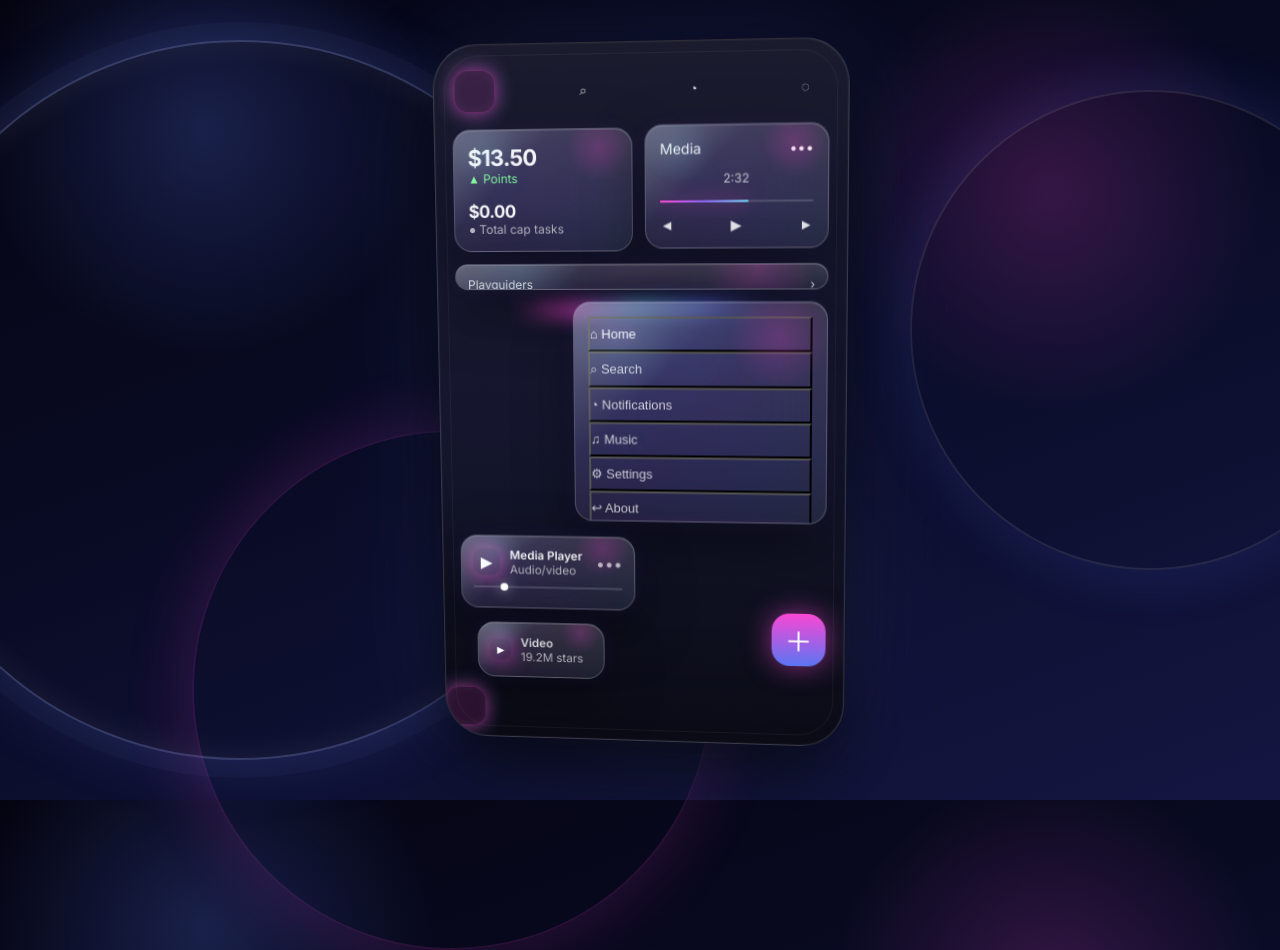
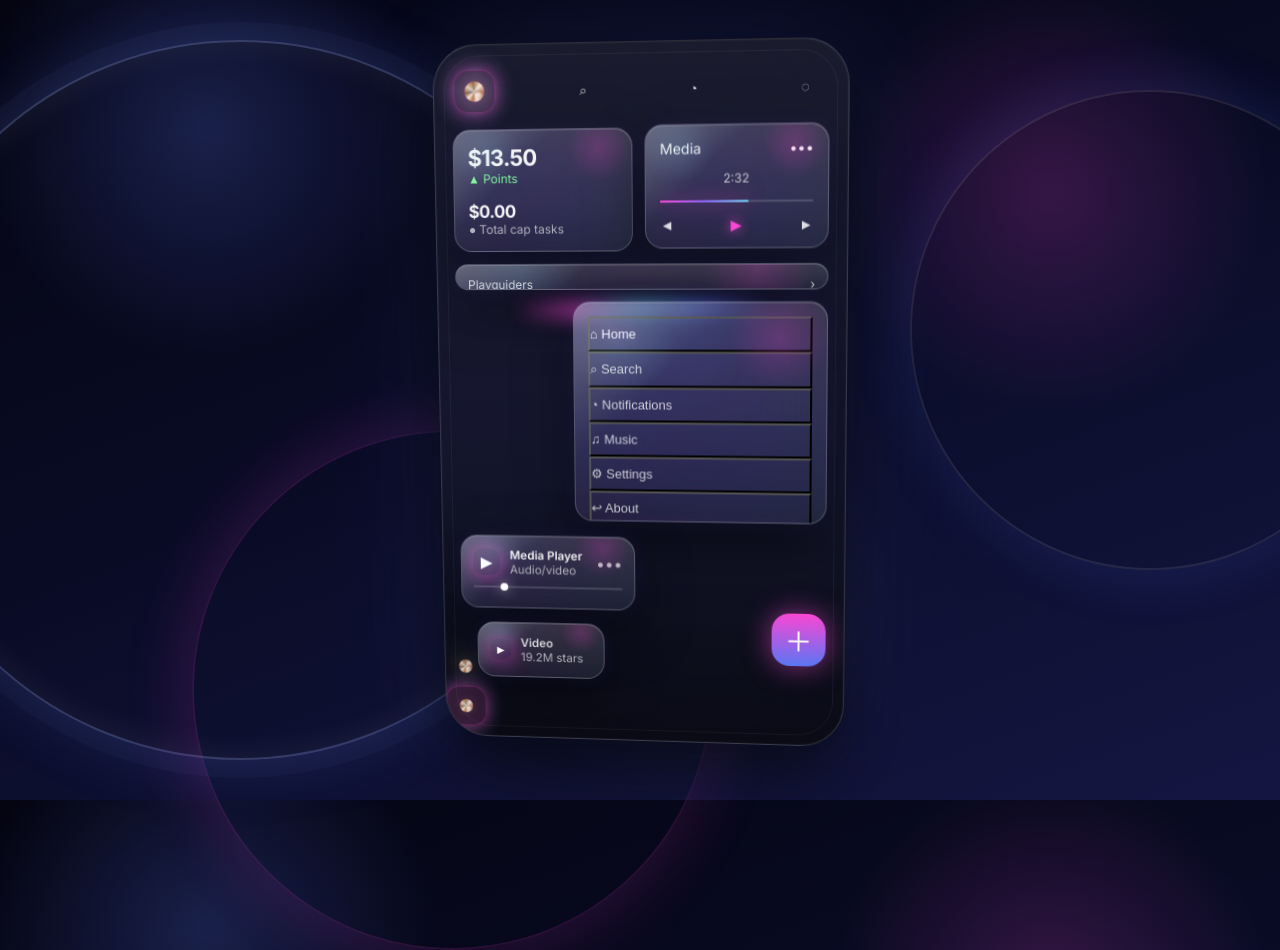
Before and after one commit to Simono-lab/Glass-app, a plain HTML site: page index.html in a window 1280 px wide. Shown: the top 950 px of the page. Drawn offline with nearby package versions, Linux system fonts and the light colour scheme.

Commit message:
Update style.css

```diff
--- a/style.css
+++ b/style.css
@@ -6,10 +6,11 @@
   --cyan:#7adfff;
   --violet:#8f6bff;
   --pink:#ff49d8;
+  --copper1:#7b4a2f;
+  --copper2:#d7a17c;
+  --copper3:#f4dfcf;
   --text:rgba(255,255,255,.95);
   --muted:rgba(255,255,255,.64);
-  --glass:rgba(255,255,255,.08);
-  --border:rgba(255,255,255,.18);
 }
 
 *{box-sizing:border-box}
@@ -38,7 +39,6 @@ body{
   position:absolute;
   border-radius:50%;
   pointer-events:none;
-  filter:blur(.5px);
   opacity:.95;
 }
 .orb1{
@@ -135,19 +135,10 @@ body{
   padding:16px 18px 86px;
 }
 
-.panel{
-  display:none;
-  height:100%;
-  flex-direction:column;
-  gap:12px;
-}
+.panel{display:none;height:100%;flex-direction:column;gap:12px}
 .panel.active{display:flex}
 
-.row{
-  display:grid;
-  grid-template-columns:1fr 1fr;
-  gap:12px;
-}
+.row{display:grid;grid-template-columns:1fr 1fr;gap:12px}
 
 .glass{
   position:relative;
@@ -185,13 +176,8 @@ body{
 .spacer{height:12px}
 .small-big{font-size:17px;margin-top:3px}
 
-.media,.mini,.menu{
-  animation:float 4s ease-in-out infinite;
-}
-@keyframes float{
-  0%,100%{transform:translateY(0)}
-  50%{transform:translateY(-5px)}
-}
+.media,.mini,.menu{animation:float 4s ease-in-out infinite}
+@keyframes float{0%,100%{transform:translateY(0)}50%{transform:translateY(-5px)}}
 
 .media{display:flex;flex-direction:column;justify-content:space-between}
 .title{display:flex;justify-content:space-between;align-items:center;font-size:14px}
@@ -205,6 +191,7 @@ body{
   box-shadow:0 0 18px rgba(255,73,216,.82);
 }
 .controls{display:flex;justify-content:space-between;align-items:center;color:rgba(255,255,255,.86);font-size:14px}
+.play{color:#ff49d8;text-shadow:0 0 12px rgba(255,73,216,.9)}
 
 .chips{padding:12px}
 .chips .header{display:flex;justify-content:space-between;align-items:center;font-size:12px;color:rgba(255,255,255,.78);margin-bottom:10px}
@@ -318,12 +305,7 @@ body{
   pointer-events:none;
   z-index:4;
 }
-
-.drawer.open{
-  pointer-events:auto;
-  opacity:1;
-}
-
+.drawer.open{pointer-events:auto;opacity:1}
 .drawer-head{display:flex;justify-content:space-between;align-items:flex-start;margin-bottom:16px}
 .drawer-title{font-size:18px;font-weight:800}
 .drawer-sub{font-size:11px;color:var(--muted);margin-top:2px}
@@ -361,10 +343,7 @@ body{
   backdrop-filter:blur(28px) saturate(180%);
   -webkit-backdrop-filter:blur(28px) saturate(180%);
 }
-.modal::backdrop{
-  background:rgba(2,3,10,.55);
-  backdrop-filter:blur(6px);
-}
+.modal::backdrop{background:rgba(2,3,10,.55);backdrop-filter:blur(6px)}
 .modal-head{display:flex;justify-content:space-between;align-items:flex-start;margin-bottom:14px}
 .modal-title{font-size:18px;font-weight:800}
 .modal-sub{font-size:11px;color:var(--muted);margin-top:2px}
@@ -379,16 +358,10 @@ body{
   display:grid;place-items:center;
   background:linear-gradient(180deg, rgba(255,73,216,.95), rgba(95,124,255,.92));
   box-shadow:0 0 24px rgba(255,73,216,.50);
-  font-weight:800
 }
 .profile-name{font-weight:700}
 .profile-meta{font-size:12px;color:var(--muted);margin-top:2px}
-.modal-actions{
-  display:grid;
-  grid-template-columns:1fr 1fr;
-  gap:10px;
-  margin-top:12px;
-}
+.modal-actions{display:grid;grid-template-columns:1fr 1fr;gap:10px;margin-top:12px}
 .glass-btn,.action-tile{
   color:#fff;
   background:rgba(255,255,255,.08);
@@ -396,11 +369,7 @@ body{
   border-radius:16px;
   padding:12px;
 }
-.action-grid{
-  display:grid;
-  grid-template-columns:1fr 1fr;
-  gap:10px;
-}
+.action-grid{display:grid;grid-template-columns:1fr 1fr;gap:10px}
 .action-tile{
   min-height:74px;
   font-size:14px;
@@ -435,6 +404,41 @@ body{
   backdrop-filter:blur(18px);
 }
 
+.jewel{
+  display:inline-block;
+  border-radius:50%;
+  transform-origin:50% 50%;
+  transform-box:fill-box;
+  animation:jewelSpin 11s linear infinite, jewelPulse 4s ease-in-out infinite;
+  will-change:transform, filter;
+  background:
+    radial-gradient(circle at 35% 32%, rgba(255,255,255,.82), rgba(255,255,255,.12) 18%, transparent 23%),
+    radial-gradient(circle at 60% 62%, rgba(122,223,255,.30), transparent 36%),
+    radial-gradient(circle at 45% 42%, rgba(255,255,255,.12), transparent 56%),
+    conic-gradient(from 0deg, #f5e9df 0deg, #a95d34 28deg, #f6dfcf 62deg, #7d4d33 96deg, #f2c4a4 140deg, #8e582f 188deg, #f7e4d7 240deg, #a35d3d 292deg, #f4dfcf 360deg);
+  box-shadow:inset 0 0 12px rgba(255,255,255,.22), 0 0 18px rgba(255,182,116,.24);
+}
+
+.jewel-sm{width:20px;height:20px}
+.jewel-xs{width:14px;height:14px}
+.jewel-avatar{width:34px;height:34px}
+.jewel-btn{position:relative}
+.jewel-btn::after{
+  content:"";
+  position:absolute;
+  inset:-6px;
+  border-radius:18px;
+  background:radial-gradient(circle, rgba(255,190,120,.16), transparent 65%);
+  filter:blur(2px);
+  z-index:-1;
+}
+.jewel-btn.active::after{
+  background:radial-gradient(circle, rgba(255,73,216,.20), rgba(122,223,255,.10) 40%, transparent 72%);
+}
+
+@keyframes jewelSpin{from{transform:rotate(0deg)}to{transform:rotate(360deg)}}
+@keyframes jewelPulse{0%,100%{filter:drop-shadow(0 0 10px rgba(255,190,120,.30))}50%{filter:drop-shadow(0 0 18px rgba(122,223,255,.40))}}
+
 @media (max-width:420px){
   .orb1,.orb2,.orb3{opacity:.6}
   .phone{transform:rotate3d(1,1,0,-7deg)}
```
